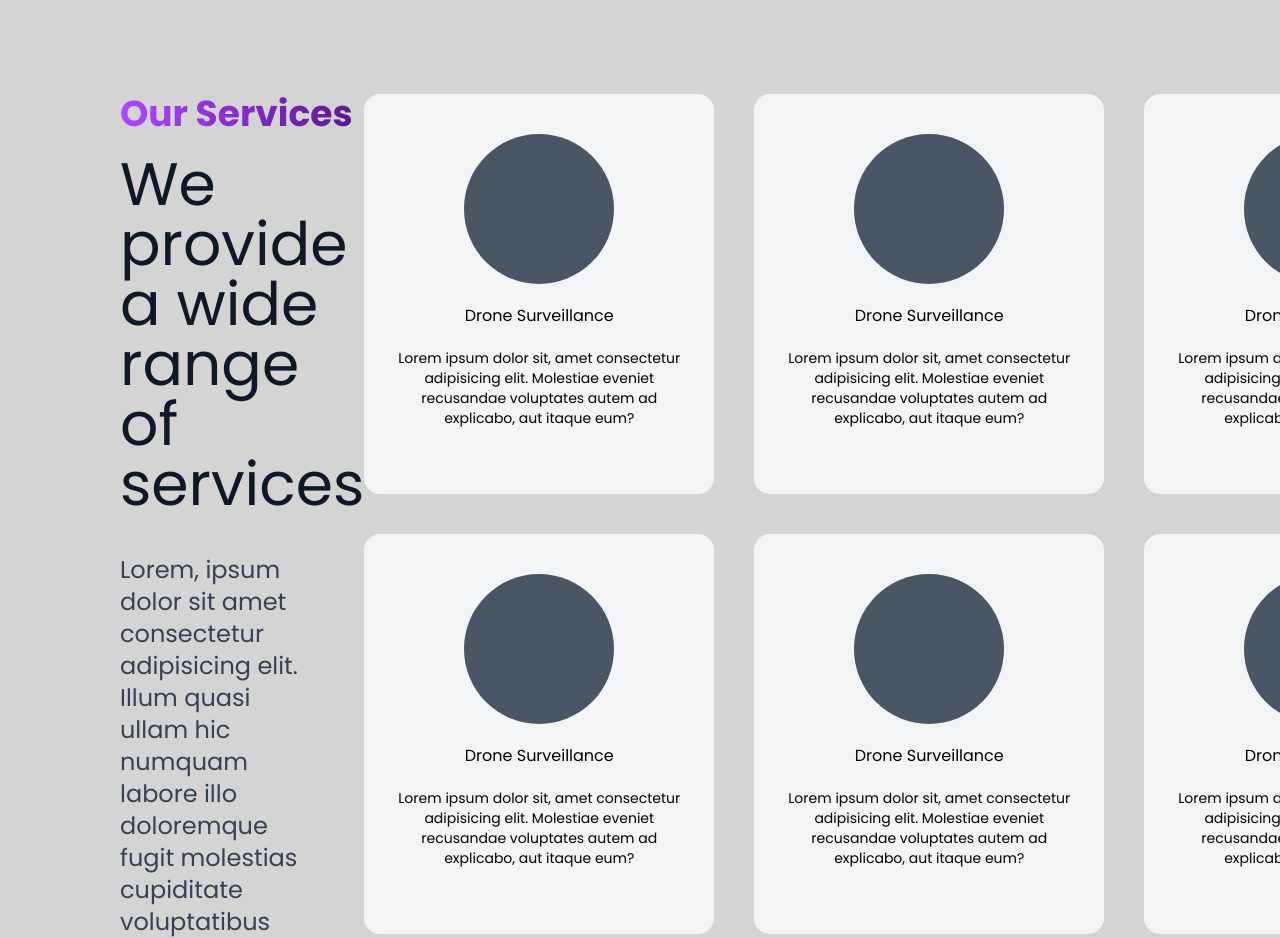
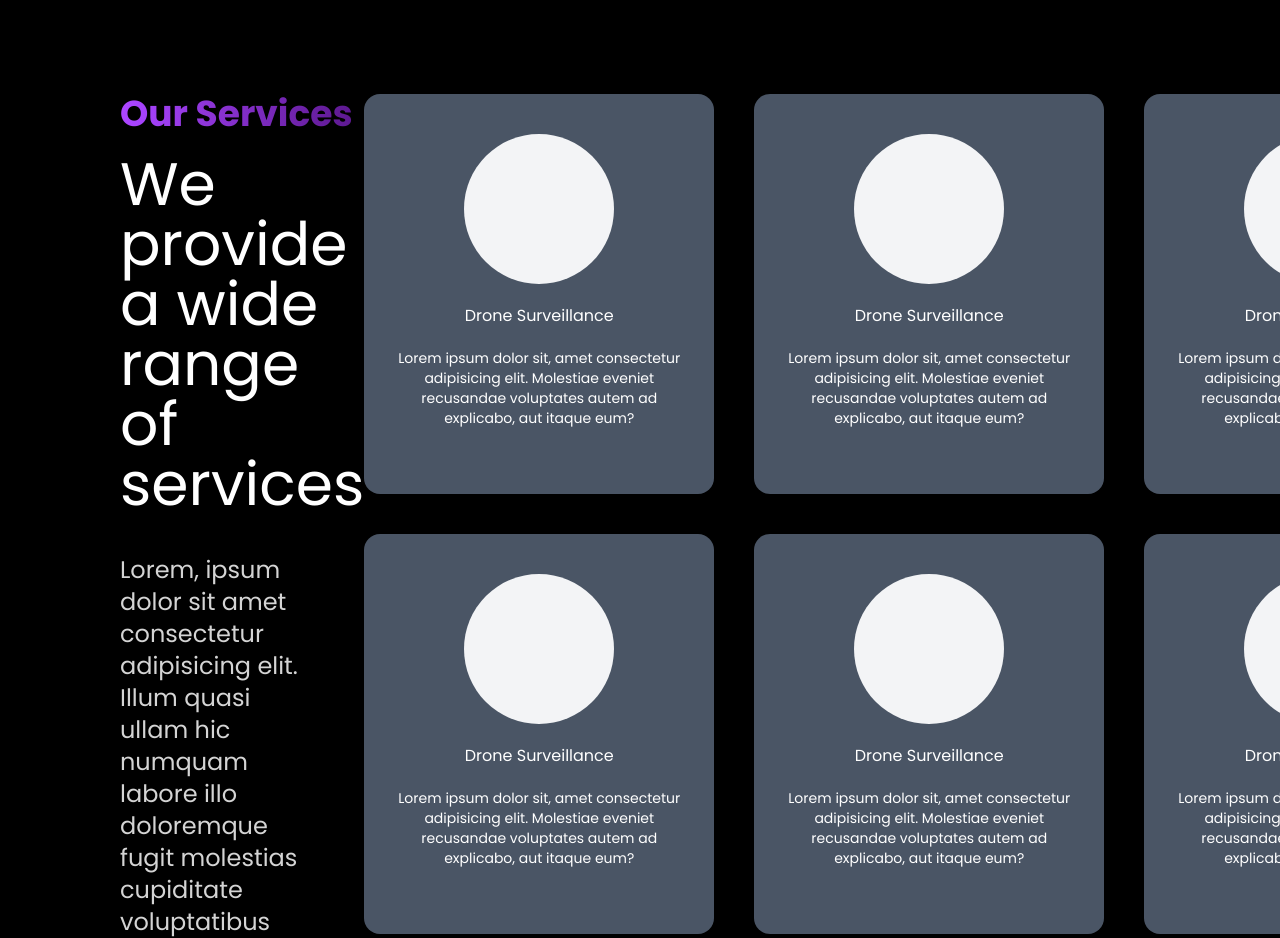
Before and after one commit to Devmangrani/JobSewa, a React (Vite) app in the folder rodella-website/: page /services in a window 1280 px wide. Shown: the part 826-1764 px from the top of the page. Built offline with nearby package versions, Linux system fonts and the light colour scheme.

Commit message:
changed the theme to the dark & some minor improvements

```diff
--- a/rodella-website/src/components/Navbar.jsx
+++ b/rodella-website/src/components/Navbar.jsx
@@ -18,7 +18,7 @@ const Navbar = () => {
   };
 
   return (
-    <nav className="sticky top-0 py-3 bg-gray-950/75 z-50 rounded-4xl ml-50 mr-50 px-5">
+    <nav className="sticky top-0 py-3 bg-gray-950/75 z-50 rounded-2xl ml-50 mr-50 px-5 shadow-xs shadow-gray-600">
       <div className=" px-3 flex justify-between items-center text-sm lg:block ">
         <div className="flex justify-between items-center">
           <div className="flex items-center flex-shrink-0">
--- a/rodella-website/src/components/footer.jsx
+++ b/rodella-website/src/components/footer.jsx
@@ -13,7 +13,7 @@ const Footer = () => {
   const currentYear = new Date().getFullYear();
 
   return (
-    <footer className="bg-gray-800">
+    <footer className="bg-black border-t-2 border-gray-800 opacity-95">
       <div className="flex flex-col items-center">
         <div className="flex flex-col justify-center pb-20 pt-15 pr-5 pl-5 text-center">
           <h1 className="text-3xl text-white mb-4">
--- a/rodella-website/src/constants/Cards.jsx
+++ /dev/null
@@ -1,42 +0,0 @@
-import droneImageUrl1 from "./../assets/images/design.jpg";
-
- const cards = [
-
-    {
-        url: droneImageUrl1,
-        title: "Design & Development",
-        id: 1,
-    },
-    {
-        url: "./../assets/images/drone.png",
-        title: "Title 2",
-        id: 2,
-    },
-
-    {
-        url: "./../assets/images/drone.png",
-        title: "Title 3",
-        id: 3,
-    },
-
-    {
-        url: "./../assets/images/drone.png",
-        title: "Title 4",
-        id: 4,
-    },
-
-    {
-        url:"./../assets/images/drone.png",
-        title: "Title 5",
-        id: 5,
-    },
-
-    {
-        url: "./../assets/images/drone.png",
-        title: "Title 6",
-        id: 6,
-    },
-
-];
-
-export default cards;
--- a/rodella-website/src/constants/index.jsx
+++ b/rodella-website/src/constants/index.jsx
@@ -7,7 +7,7 @@ export const navItems = [
     //   {label: "Aircraft 4", href: "#"}
     // ]
    },
-  // { label: "Composite Mart", href: "#" }, //will be added later on
+  //  { label: "Composite Mart", href: "" }, //will be added later on
   { label: "Services", href: "/services" },
   { label: "About", href: "/about" }
 ];
--- a/rodella-website/src/index.css
+++ b/rodella-website/src/index.css
@@ -14,3 +14,16 @@
 
     margin: 0 10px;
 }
+
+@keyframes fade {
+    0% {
+      opacity: 0;
+    }
+    100% {
+      opacity: 2;
+    }
+  }
+
+  .fade-animation {
+    animation: fade 1s ease-in-out;
+  }
--- a/rodella-website/src/pages/ContactUs.jsx
+++ b/rodella-website/src/pages/ContactUs.jsx
@@ -29,7 +29,7 @@ const ContactUs = () => {
   };
 
   return (
-    <section className="pt-2 bg-gray-900">
+    <section className="pt-2 bg-black">
       <Navbar />
     <div className="flex flex-col md:flex-row h-auto md:h-screen text-white">
       {/* Left Section: Contact Information */}
--- a/rodella-website/src/pages/Homepage.jsx
+++ b/rodella-website/src/pages/Homepage.jsx
@@ -26,8 +26,8 @@ const Homepage = () => {
       <section className="h-screen relative pt-2">
         <Navbar />
         <img className="absolute top-0 left-0 w-full h-full object-cover brightness-60 -z-50" src={BackgroundImage} ></img>
-        <div className="flex flex-col h-full">
-          <div className="flex flex-row items-center ml-30 h-full">
+        <div className="flex flex-col h-full ">
+          <div className="flex flex-row items-center ml-50 h-full">
             <div className="flex flex-col w-fit lg:mb-30">
               <h1 className="text-4xl sm:text-6xl lg:text-9xl tracking-wide text-neutral-100 opacity-10 font-bold">
                 CRAFTING FOR
--- a/rodella-website/src/pages/Services.jsx
+++ b/rodella-website/src/pages/Services.jsx
@@ -44,33 +44,33 @@ const Services = () => {
             </section>
 
             <section>
-                <div className="flex flex-row bg-neutral-300 justify-between pb-30 pt-30 pl-30 pr-30 ">
+                <div className="flex flex-row bg-black justify-between pb-30 pt-30 pl-30 pr-30">
                     <div>
                         <h1 className="text-4xl bg-gradient-to-r from-purple-500 to-purple-900 text-transparent font-bold bg-clip-text">Our Services</h1>
-                        <h2 className="text-6xl text-gray-900 mt-5">We provide a wide range of services</h2>
+                        <h2 className="text-6xl text-white mt-5">We provide a wide range of services</h2>
                         {/* <h2 className="text-6xl text-gray-900">of services</h2> */}
-                        <p className="text-2xl text-wrap text-gray-700 mt-10 mr-10 text-left">Lorem, ipsum dolor sit amet consectetur adipisicing elit.
+                        <p className="text-2xl text-wrap text-neutral-300 mt-10 mr-10 text-left">Lorem, ipsum dolor sit amet consectetur adipisicing elit.
                             Illum quasi ullam hic numquam labore illo doloremque fugit molestias cupiditate voluptatibus nobis,
                             facilis debitis ab corporis aliquam omnis veniam itaque commodi velit. Magnam?</p>
                     </div>
                     <div className="flex flex-col">
                     <div className="flex flex-row"> {/* switch to grid layout for this later on*/}
-                    <div className="h-[400px] w-[350px] bg-gray-100 mr-10 rounded-2xl flex flex-col items-center p-5">
-                        <div className="h-[150px] w-[150px] bg-gray-600 rounded-full mt-5"></div>
+                    <div className="h-[400px] w-[350px] bg-gray-600 mr-10 rounded-2xl flex flex-col items-center p-5 text-white">
+                        <div className="h-[150px] w-[150px] bg-gray-100 rounded-full mt-5"></div>
                         <h1 className="mt-5">Drone Surveillance</h1>
                         <p className="mt-5 text-sm text-wrap text-center">Lorem ipsum dolor sit, amet consectetur adipisicing elit.
                              Molestiae eveniet recusandae
                             voluptates autem ad explicabo, aut itaque eum?</p>
                     </div>
-                    <div className="h-[400px] w-[350px] bg-gray-100 mr-10 rounded-2xl flex flex-col items-center p-5">
-                        <div className="h-[150px] w-[150px] bg-gray-600 rounded-full mt-5"></div>
+                    <div className="h-[400px] w-[350px] bg-gray-600 mr-10 rounded-2xl flex flex-col items-center p-5 text-white">
+                        <div className="h-[150px] w-[150px] bg-gray-100 rounded-full mt-5"></div>
                         <h1 className="mt-5">Drone Surveillance</h1>
                         <p className="mt-5 text-sm text-wrap text-center">Lorem ipsum dolor sit, amet consectetur adipisicing elit.
                              Molestiae eveniet recusandae
                             voluptates autem ad explicabo, aut itaque eum?</p>
                     </div>
-                    <div className="h-[400px] w-[350px] bg-gray-100 mr-10 rounded-2xl flex flex-col items-center p-5">
-                        <div className="h-[150px] w-[150px] bg-gray-600 rounded-full mt-5"></div>
+                    <div className="h-[400px] w-[350px] bg-gray-600 mr-10 rounded-2xl flex flex-col items-center p-5 text-white">
+                        <div className="h-[150px] w-[150px] bg-gray-100 rounded-full mt-5"></div>
                         <h1 className="mt-5">Drone Surveillance</h1>
                         <p className="mt-5 text-sm text-wrap text-center">Lorem ipsum dolor sit, amet consectetur adipisicing elit.
                              Molestiae eveniet recusandae
@@ -78,22 +78,22 @@ const Services = () => {
                     </div>
                     </div>
                     <div className="flex flex-row mt-10"> {/* switch to grid layout for this later on*/}
-                    <div className="h-[400px] w-[350px] bg-gray-100 mr-10 rounded-2xl flex flex-col items-center p-5">
-                        <div className="h-[150px] w-[150px] bg-gray-600 rounded-full mt-5"></div>
+                    <div className="h-[400px] w-[350px] bg-gray-600 mr-10 rounded-2xl flex flex-col items-center p-5 text-white">
+                        <div className="h-[150px] w-[150px] bg-gray-100 rounded-full mt-5"></div>
                         <h1 className="mt-5">Drone Surveillance</h1>
                         <p className="mt-5 text-sm text-wrap text-center">Lorem ipsum dolor sit, amet consectetur adipisicing elit.
                              Molestiae eveniet recusandae
                             voluptates autem ad explicabo, aut itaque eum?</p>
                     </div>
-                    <div className="h-[400px] w-[350px] bg-gray-100 mr-10 rounded-2xl flex flex-col items-center p-5">
-                        <div className="h-[150px] w-[150px] bg-gray-600 rounded-full mt-5"></div>
+                    <div className="h-[400px] w-[350px] bg-gray-600 mr-10 rounded-2xl flex flex-col items-center p-5 text-white">
+                        <div className="h-[150px] w-[150px] bg-gray-100 rounded-full mt-5"></div>
                         <h1 className="mt-5">Drone Surveillance</h1>
                         <p className="mt-5 text-sm text-wrap text-center">Lorem ipsum dolor sit, amet consectetur adipisicing elit.
                              Molestiae eveniet recusandae
                             voluptates autem ad explicabo, aut itaque eum?</p>
                     </div>
-                    <div className="h-[400px] w-[350px] bg-gray-100 mr-10 rounded-2xl flex flex-col items-center p-5">
-                        <div className="h-[150px] w-[150px] bg-gray-600 rounded-full mt-5"></div>
+                    <div className="h-[400px] w-[350px] bg-gray-600 mr-10 rounded-2xl flex flex-col items-center p-5 text-white">
+                        <div className="h-[150px] w-[150px] bg-gray-100 rounded-full mt-5"></div>
                         <h1 className="mt-5">Drone Surveillance</h1>
                         <p className="mt-5 text-sm text-wrap text-center">Lorem ipsum dolor sit, amet consectetur adipisicing elit.
                              Molestiae eveniet recusandae
```
Also changed, not shown: rodella-website/package.json (+5 -3 lines), rodella-website/src/pages/AboutUs.jsx (+5 -5 lines), 1 other file (tests, documents, lock files or other folders).
